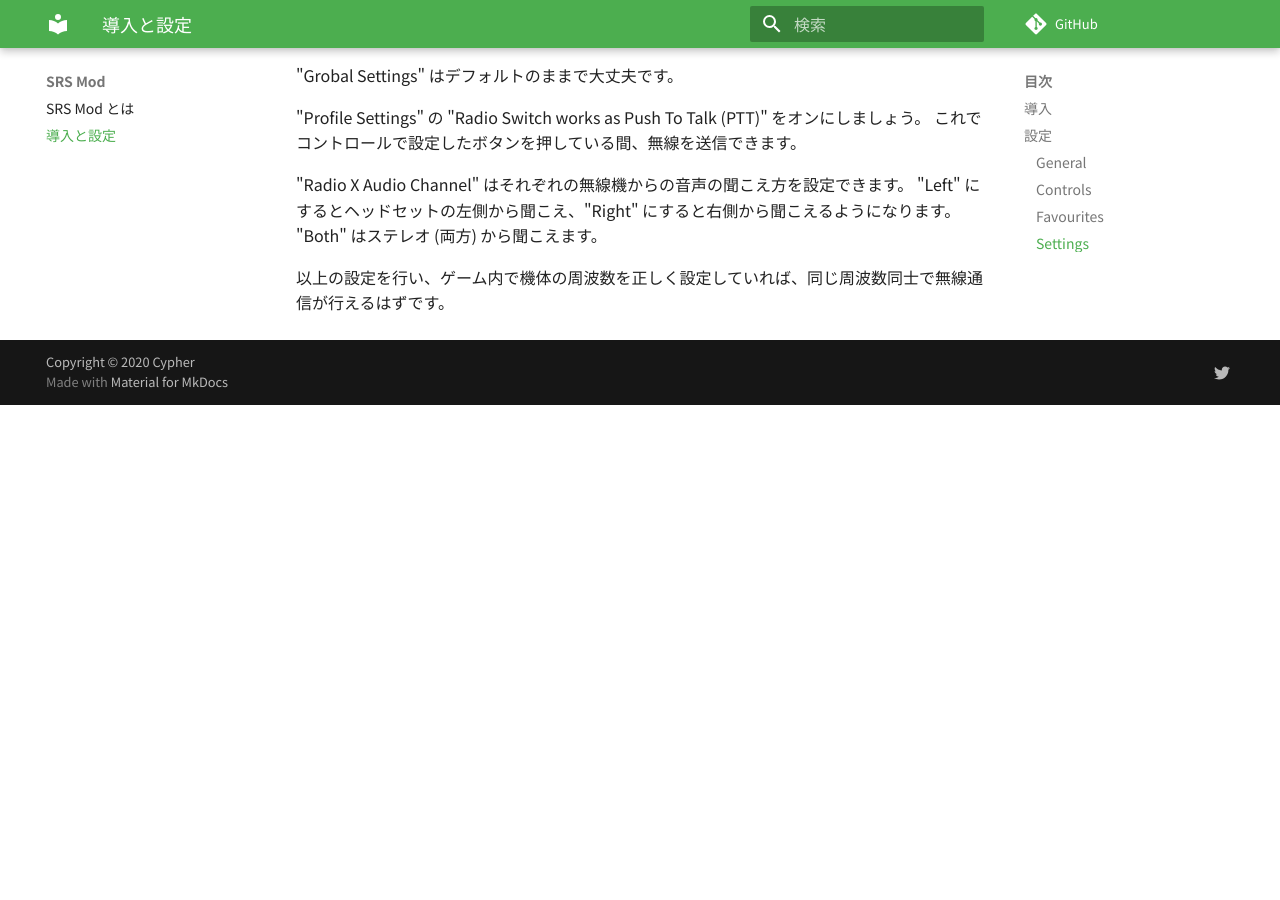
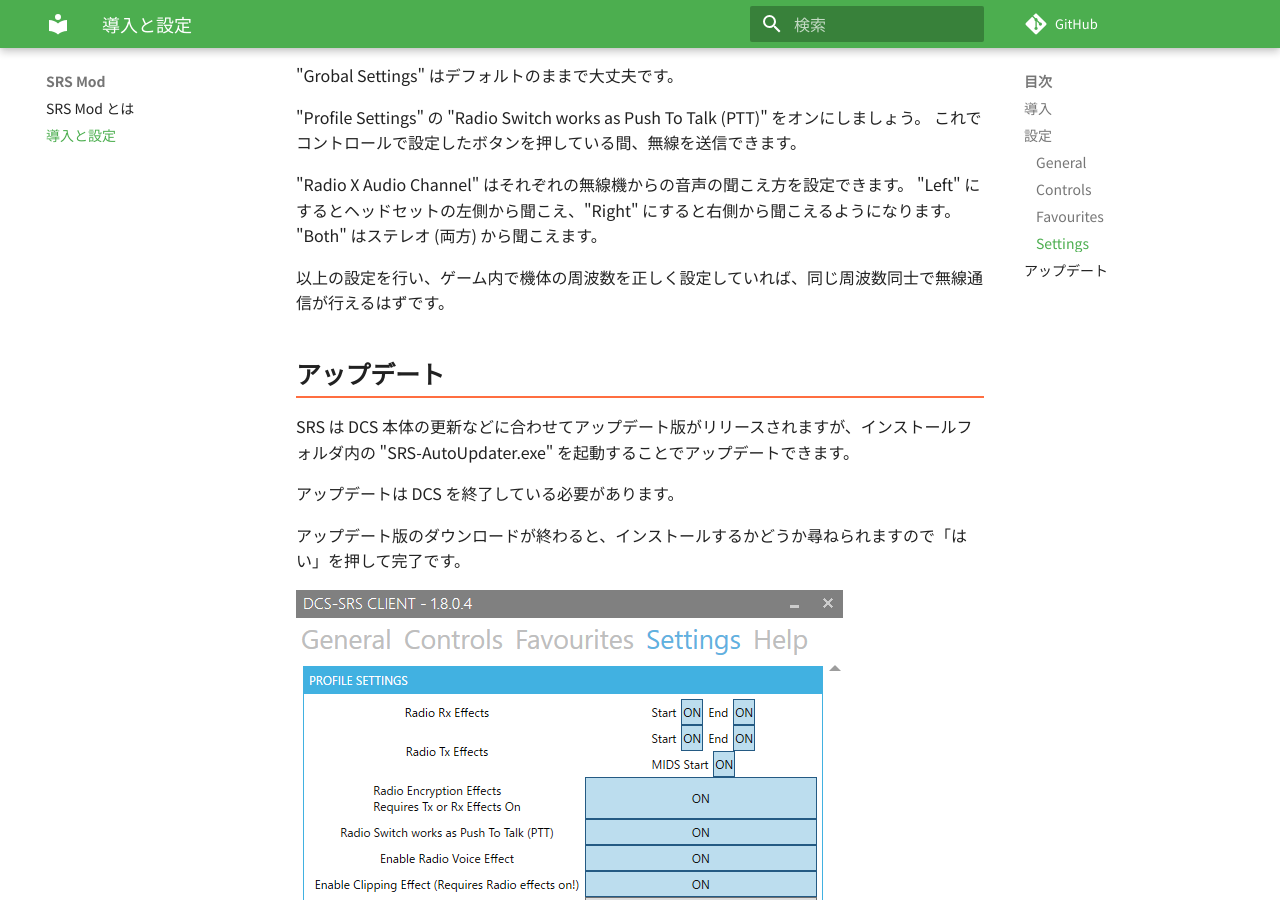
Before and after one commit to Cypher1778/DCS_Wiki, an MkDocs documentation site: the page built from docs/srs/install.md, in a window 1280 px wide and 900 px high, scrolled down 4459 px. Built offline with MkDocs 1.6.1 and Material for MkDocs 9.7.7, drawn with Linux system fonts in a browser that asks for light colours; comment, search, counter and statistics services are not loaded; before the commit the page ends 4864 px from its top, so only the background shows below that.

Commit message:
srs update

```diff
--- a/docs/srs/install.md
+++ b/docs/srs/install.md
@@ -72,3 +72,13 @@
 "Both" はステレオ (両方) から聞こえます。
 
 以上の設定を行い、ゲーム内で機体の周波数を正しく設定していれば、同じ周波数同士で無線通信が行えるはずです。
+
+## アップデート
+
+SRS は DCS 本体の更新などに合わせてアップデート版がリリースされますが、インストールフォルダ内の "SRS-AutoUpdater.exe" を起動することでアップデートできます。
+
+アップデートは DCS を終了している必要があります。
+
+アップデート版のダウンロードが終わると、インストールするかどうか尋ねられますので「はい」を押して完了です。
+
+![srs7-settings1](images/srs7-settings1.png)
```
Also changed, not shown: docs/srs/images/srs8-update.png (added).
